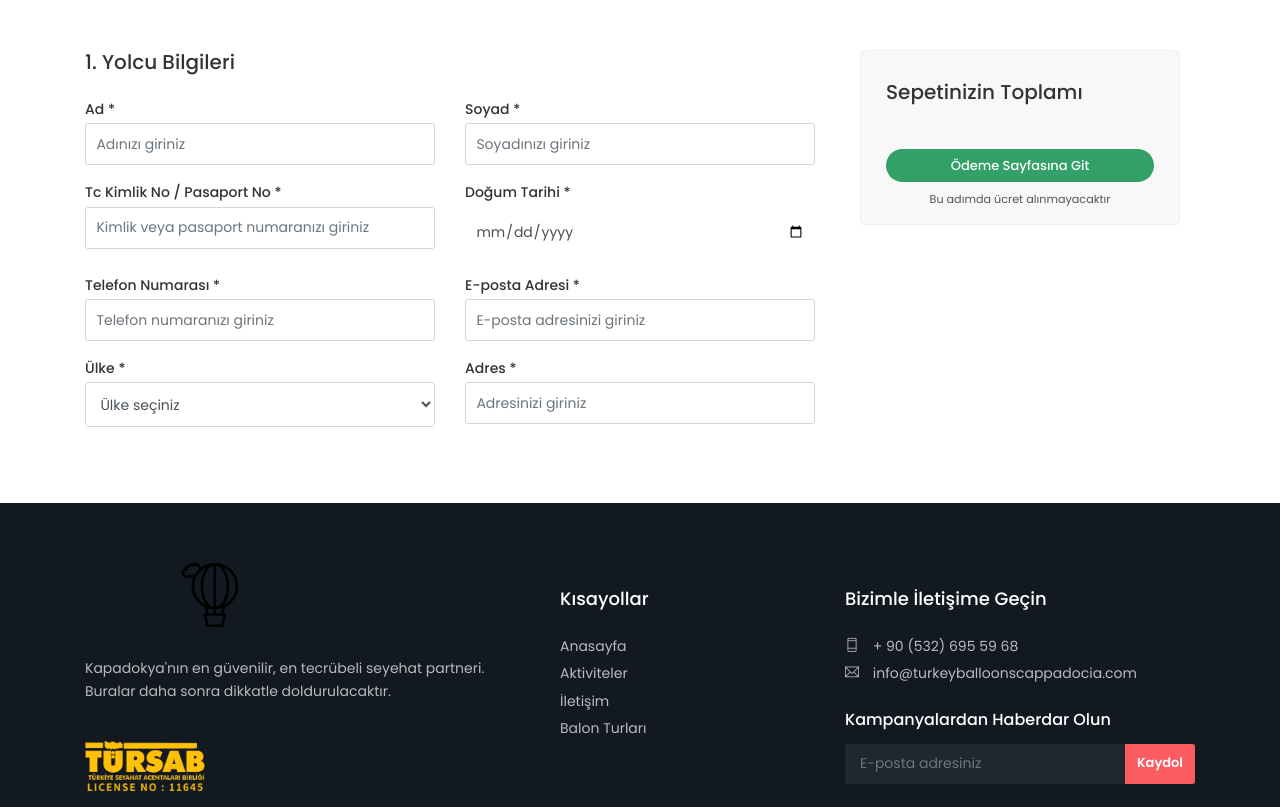
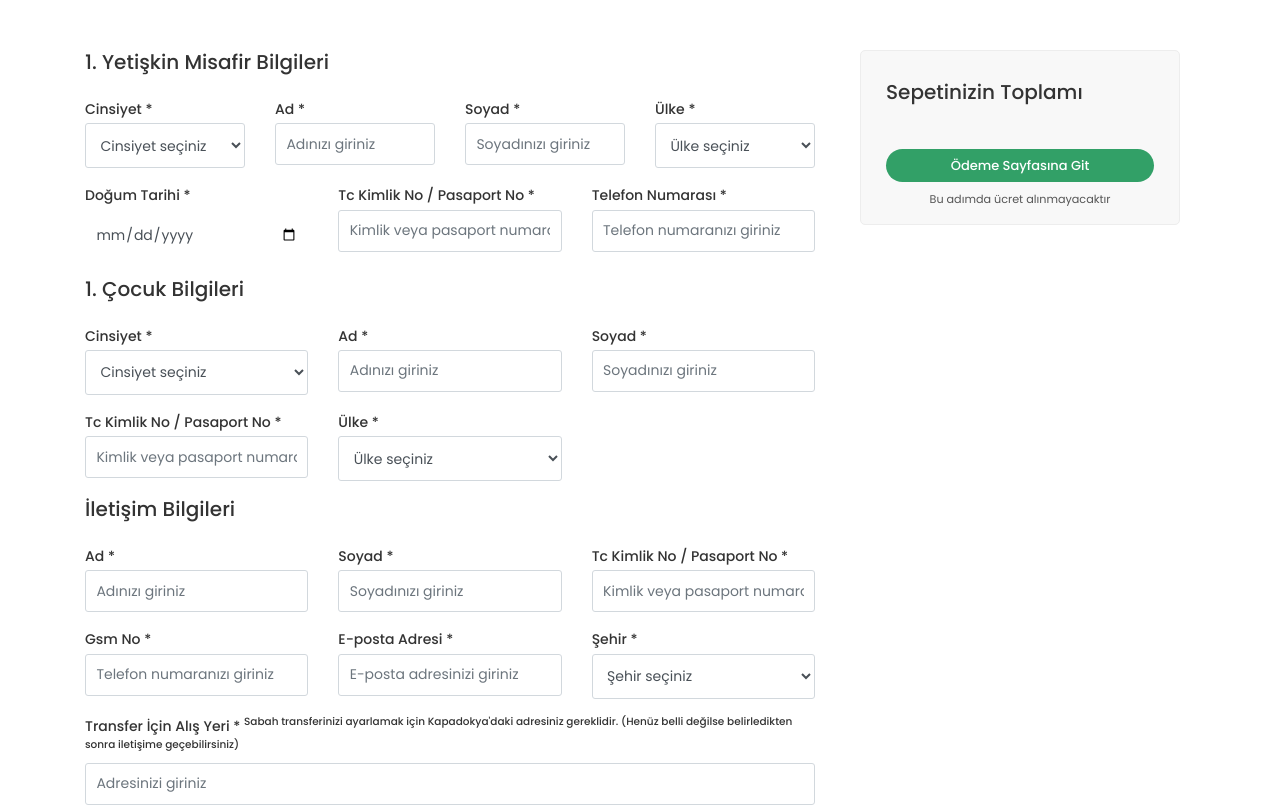
Before and after one commit to broozkan/cappadocia-agency, a React (Create React App) app: page /yolcu-formu/1/1/1/1/1/1 in a window 1280 px wide. Shown: the part 560-1367 px from the top of the page. Built offline with nearby package versions, Linux system fonts and the light colour scheme; no server answers.

Commit message:
Fixed owl carousel issue

```diff
--- a/src/components/Form/FormPassengerInformation.js
+++ b/src/components/Form/FormPassengerInformation.js
@@ -9,14 +9,25 @@ class FormPassengerInformation extends Component {
 		super()
 
 		this.state = {
+			passenger_gender: '',
 			passenger_name: '',
 			passenger_surname: '',
 			passenger_birthday: '',
 			passenger_id_number: '',
 			passenger_phone_number: '',
-			passenger_email: '',
 			passenger_country: '',
-			passenger_address: ''
+			child_passenger_gender: '',
+			child_passenger_name: '',
+			child_passenger_surname: '',
+			child_passenger_id_number: '',
+			child_passenger_country: '',
+			contact_informations_name: '',
+			contact_informations_surname: '',
+			contact_informations_id_number: '',
+			contact_informations_phone_number: '',
+			contact_informations_email_address: '',
+			contact_informations_province: ''
+
 		}
 		this.handleOnChange = this.handleOnChange.bind(this)
 		this.handleSubmit = this.handleSubmit.bind(this)
@@ -29,6 +40,7 @@ class FormPassengerInformation extends Component {
 		this.setState({
 			[e.target.name]: e.target.value
 		})
+		console.log(this.state);
 	}
 
 
@@ -52,51 +64,32 @@ class FormPassengerInformation extends Component {
 			<form onSubmit={this.handleSubmit} method="POST">
 				<div className="row">
 					<div className="col-lg-8">
-						<h5>1. Yolcu Bilgileri</h5>
+						<h5>1. Yetişkin Misafir Bilgileri</h5>
 						<div className="row mt-4">
-							<div className="col-lg-6">
+							<div className="col-lg-3">
+								<div class="form-group ">
+									<label>Cinsiyet *</label>
+									<select className="form-control" name="passenger_gender" onChange={this.handleOnChange} value={this.state.passenger_gender} required>
+										<option value="" disabled selected>Cinsiyet seçiniz</option>
+										<option value="male">Erkek</option>
+										<option value="female">Kadın</option>
+										<option value="other">Diğer</option>
+									</select>
+								</div>
+							</div>
+							<div className="col-lg-3">
 								<div class="form-group ">
 									<label>Ad *</label>
 									<input type="text" class="form-control" name="passenger_name" required value={this.state.passenger_name} onChange={this.handleOnChange} placeholder="Adınızı giriniz" />
 								</div>
 							</div>
-							<div className="col-lg-6">
+							<div className="col-lg-3">
 								<div class="form-group">
 									<label>Soyad *</label>
 									<input type="text" class="form-control" name="passenger_surname" required value={this.state.passenger_surname} onChange={this.handleOnChange} placeholder="Soyadınızı giriniz" />
 								</div>
 							</div>
-						</div>
-						<div className="row">
-							<div className="col-lg-6">
-								<div class="form-group ">
-									<label>Tc Kimlik No / Pasaport No *</label>
-									<input type="text" class="form-control" name="passenger_id_number" required value={this.state.passenger_id_number} onChange={this.handleOnChange} placeholder="Kimlik veya pasaport numaranızı giriniz" />
-								</div>
-							</div>
-							<div className="col-lg-6">
-								<div class="form-group">
-									<label>Doğum Tarihi *</label>
-									<input type="date" class="form-control" name="passenger_birthday" required value={this.state.passenger_birthday} onChange={this.handleOnChange} placeholder="" />
-								</div>
-							</div>
-						</div>
-						<div className="row">
-							<div className="col-lg-6">
-								<div class="form-group ">
-									<label>Telefon Numarası *</label>
-									<input type="nu9mber" class="form-control" name="passenger_phone_number" required value={this.state.passenger_phone_number} onChange={this.handleOnChange} placeholder="Telefon numaranızı giriniz" />
-								</div>
-							</div>
-							<div className="col-lg-6">
-								<div class="form-group">
-									<label>E-posta Adresi *</label>
-									<input type="email" class="form-control" name="passenger_email" required value={this.state.passenger_email} onChange={this.handleOnChange} placeholder="E-posta adresinizi giriniz" />
-								</div>
-							</div>
-						</div>
-						<div className="row">
-							<div className="col-lg-6">
+							<div className="col-lg-3">
 								<div class="form-group ">
 									<label>Ülke *</label>
 									<select className="form-control" name="passenger_country" onChange={this.handleOnChange} value={this.state.passenger_country}>
@@ -105,13 +98,124 @@ class FormPassengerInformation extends Component {
 									</select>
 								</div>
 							</div>
-							<div className="col-lg-6">
+						</div>
+						<div className="row">
+							<div className="col-lg-4">
 								<div class="form-group">
-									<label>Adres *</label>
-									<input type="text" class="form-control" name="passenger_address" required value={this.state.passenger_address} onChange={this.handleOnChange} placeholder="Adresinizi giriniz" />
+									<label>Doğum Tarihi *</label>
+									<input type="date" class="form-control" name="passenger_birthday" required value={this.state.passenger_birthday} onChange={this.handleOnChange} placeholder="" />
+								</div>
+							</div>
+							<div className="col-lg-4">
+								<div class="form-group ">
+									<label>Tc Kimlik No / Pasaport No *</label>
+									<input type="text" class="form-control" name="passenger_id_number" required value={this.state.passenger_id_number} onChange={this.handleOnChange} placeholder="Kimlik veya pasaport numaranızı giriniz" />
+								</div>
+							</div>
+							<div className="col-lg-4">
+								<div class="form-group ">
+									<label>Telefon Numarası *</label>
+									<input type="nu9mber" class="form-control" name="passenger_phone_number" required value={this.state.passenger_phone_number} onChange={this.handleOnChange} placeholder="Telefon numaranızı giriniz" />
 								</div>
 							</div>
 						</div>
+						<h5>1. Çocuk Bilgileri</h5>
+						<div className="row mt-4">
+							<div className="col-lg-4">
+								<div class="form-group ">
+									<label>Cinsiyet *</label>
+									<select className="form-control" onChange={this.handleOnChange} name="child_passenger_gender" value={this.state.child_passenger_gender} required>
+										<option value="" disabled selected>Cinsiyet seçiniz</option>
+										<option value="male">Erkek</option>
+										<option value="female">Kadın</option>
+										<option value="other">Diğer</option>
+									</select>
+								</div>
+							</div>
+							<div className="col-lg-4">
+								<div class="form-group ">
+									<label>Ad *</label>
+									<input type="text" class="form-control" name="child_passenger_name" required value={this.state.child_passenger_name} onChange={this.handleOnChange} placeholder="Adınızı giriniz" />
+								</div>
+							</div>
+							<div className="col-lg-4">
+								<div class="form-group">
+									<label>Soyad *</label>
+									<input type="text" class="form-control" name="child_passenger_surname" required value={this.state.child_passenger_surname} onChange={this.handleOnChange} placeholder="Soyadınızı giriniz" />
+								</div>
+							</div>
+						</div>
+						<div className="row">
+							<div className="col-lg-4">
+								<div class="form-group ">
+									<label>Tc Kimlik No / Pasaport No *</label>
+									<input type="text" class="form-control" name="child_passenger_id_number" required value={this.state.child_passenger_id_number} onChange={this.handleOnChange} placeholder="Kimlik veya pasaport numaranızı giriniz" />
+								</div>
+							</div>
+							<div className="col-lg-4">
+								<div class="form-group ">
+									<label>Ülke *</label>
+									<select className="form-control" name="child_passenger_country" onChange={this.handleOnChange} value={this.state.child_passenger_country}>
+										<option value="" disabled selected>Ülke seçiniz</option>
+										<option value="tr" >Türkiye</option>
+									</select>
+								</div>
+							</div>
+						</div>
+						<h5>İletişim Bilgileri</h5>
+						<div className="row mt-4">
+							<div className="col-lg-4">
+								<div class="form-group ">
+									<label>Ad *</label>
+									<input type="text" class="form-control" name="contact_informations_name" required value={this.state.contact_informations_name} onChange={this.handleOnChange} placeholder="Adınızı giriniz" />
+								</div>
+							</div>
+							<div className="col-lg-4">
+								<div class="form-group ">
+									<label>Soyad *</label>
+									<input type="text" class="form-control" name="contact_informations_surname" required value={this.state.contact_informations_surname} onChange={this.handleOnChange} placeholder="Soyadınızı giriniz" />
+								</div>
+							</div>
+							<div className="col-lg-4">
+								<div class="form-group ">
+									<label>Tc Kimlik No / Pasaport No *</label>
+									<input type="text" class="form-control" name="contact_informations_id_number" required value={this.state.contact_informations_id_number} onChange={this.handleOnChange} placeholder="Kimlik veya pasaport numaranızı giriniz" />
+								</div>
+							</div>
+						</div>
+						<div className="row">
+							<div className="col-lg-4">
+								<div class="form-group ">
+									<label>Gsm No *</label>
+									<input type="text" class="form-control" name="contact_informations_phone_number" required value={this.state.contact_informations_phone_number} onChange={this.handleOnChange} placeholder="Telefon numaranızı giriniz" />
+								</div>
+							</div>
+							<div className="col-lg-4">
+								<div class="form-group ">
+									<label>E-posta Adresi *</label>
+									<input type="text" class="form-control" name="contact_informations_email_address" required value={this.state.contact_informations_email_address} onChange={this.handleOnChange} placeholder="E-posta adresinizi giriniz" />
+								</div>
+							</div>
+							<div className="col-lg-4">
+								<div class="form-group ">
+									<label>Şehir *</label>
+									<select className="form-control" name="contact_informations_province" onChange={this.handleOnChange} value={this.state.contact_informations_province}>
+										<option value="" disabled selected>Şehir seçiniz</option>
+										<option value="Adana">Adana</option>
+										<option value="Sivas">Sivas</option>
+									</select>
+								</div>
+							</div>
+						</div>
+						<div className="row">
+							<div className="col-lg-12">
+								<div class="form-group ">
+									<label>Transfer İçin Alış Yeri * <sup>Sabah transferinizi ayarlamak için Kapadokya'daki adresiniz gereklidir. (Henüz belli değilse belirledikten sonra iletişime geçebilirsiniz)</sup></label>
+									<input type="text" class="form-control" name="contact_informations_address" required value={this.state.contact_informations_address} onChange={this.handleOnChange} placeholder="Adresinizi giriniz" />
+								</div>
+							</div>
+						</div>
+
 					</div>
 					<div className="col-lg-4">
 						<AsideTotal />
--- a/src/components/Header/Header.js
+++ b/src/components/Header/Header.js
@@ -3,6 +3,9 @@ import Swal from 'sweetalert2'
 import { CommonContext } from '../../contexts/site/CommonContext'
 import logo from '../../images/hot-air-balloon.svg'
 import api from '../../services/api'
+import translationPng from '../../images/translation.png'
+import unitedKingdomPng from '../../images/united-kingdom.png'
+import turkeyPng from '../../images/turkey.png'
 
 const Header = () => {
 
@@ -66,7 +69,9 @@ const Header = () => {
                 </a>
             </div>
             <ul id="top_menu">
-                <li><a href="#" className="wishlist_bt_top" title="Your wishlist">Your wishlist</a></li>
+                <li>
+                    <a href="#" className="" title="Your wishlist"></a>
+                </li>
             </ul>
             <a href="#menu" className="btn_mobile float-right" onClick={handleToggleMobileMenu}>
                 <div className="hamburger hamburger--spin" id="hamburger">
@@ -91,6 +96,12 @@ const Header = () => {
                             <li><a href="/hakkimizda">Hakkımızda</a></li>
                         </ul>
                     </li>
+                    <li><span><a href="#0"><img src={translationPng} className="img-fluid d-xs-none" /></a></span>
+					<ul id="language">
+						<li><a href="#"><img src={unitedKingdomPng} width="25" className="img-fluid" /></a></li>
+						<li><a href="#"><img src={turkeyPng} width="25" className="img-fluid" /></a></li>
+					</ul>
+				</li>
                 </ul>
             </nav>
         </header>
```
Also changed, not shown: src/components/Form/FormActivity.js (+33 -2 lines), src/components/Form/FormResearchBooking.js (+14 -8 lines), src/components/Item/TourItem.js (+14 -14 lines), src/components/Section/SectionPopularTours.js (+33 -17 lines).
